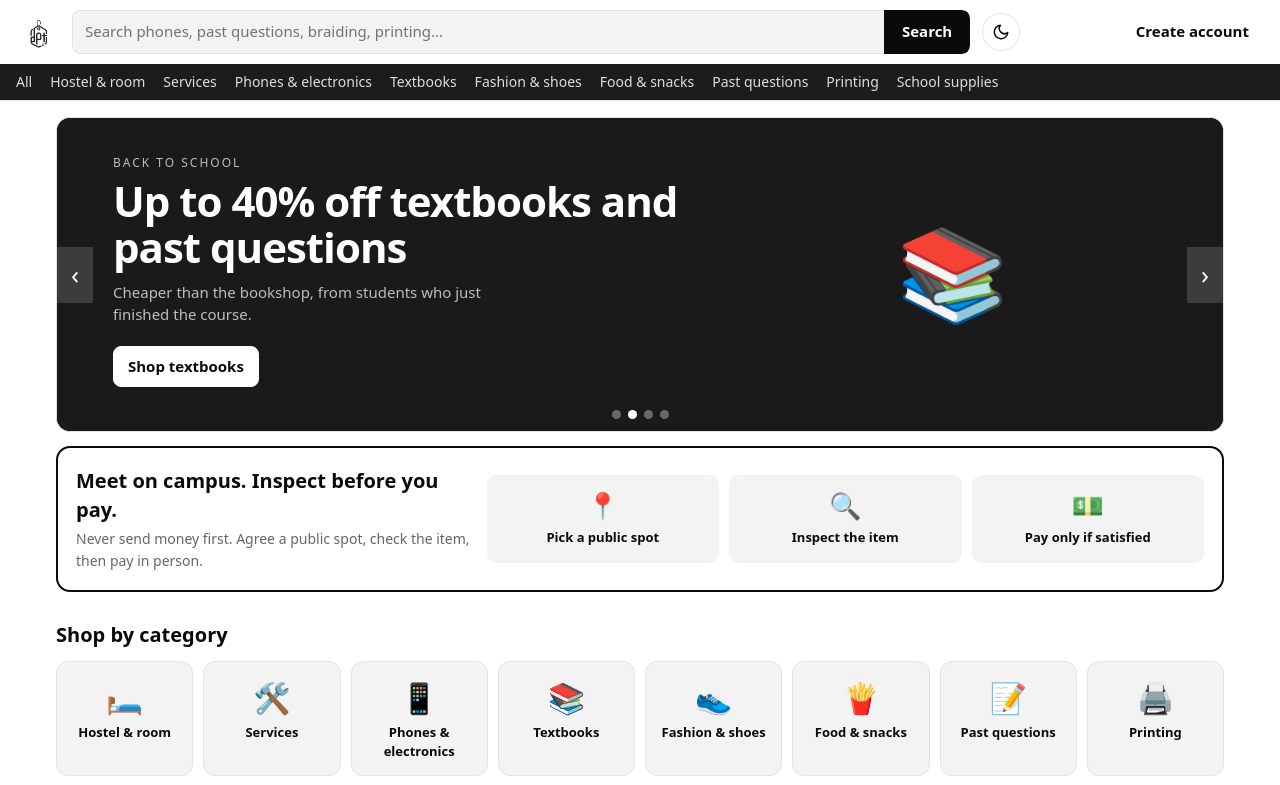
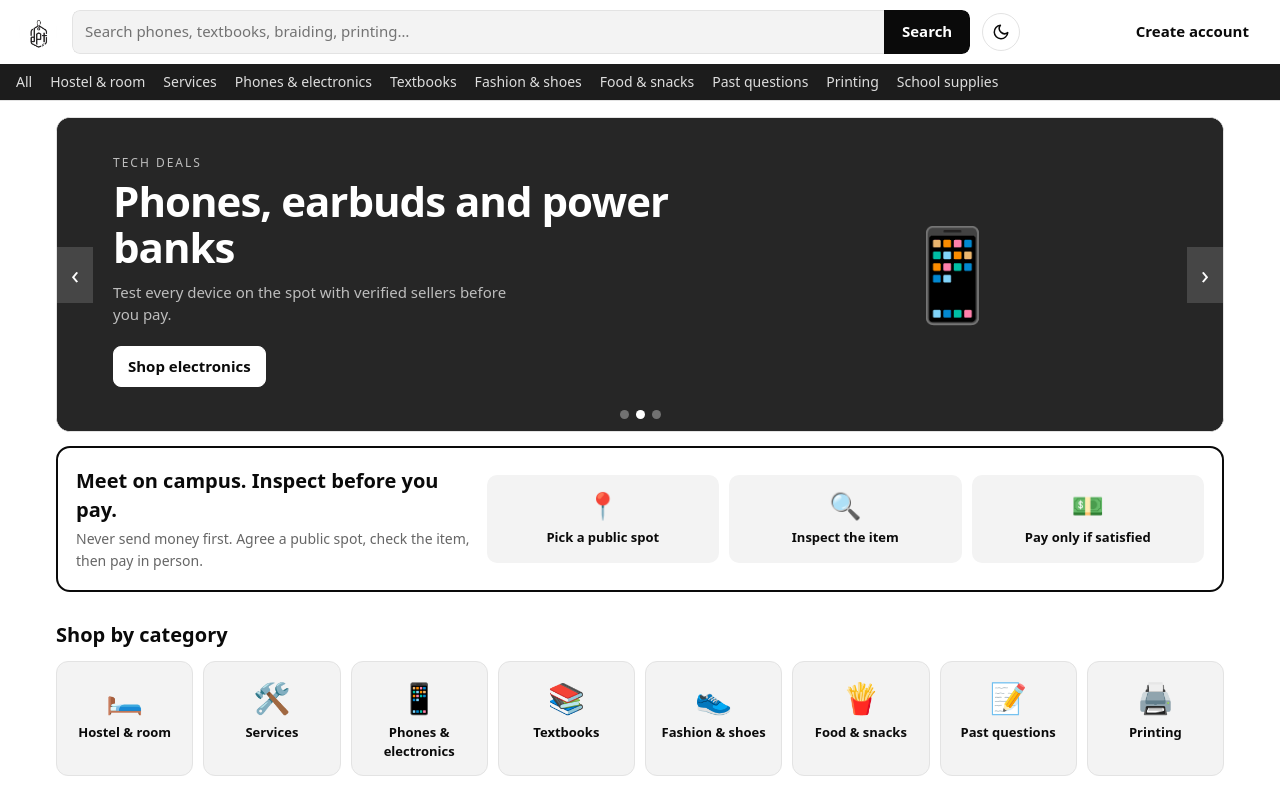
Before and after one commit to emmydigitaltech/desparait_dot_com, a Next.js app: page / in a window 1280 px wide. Shown: the top 785 px of the page. Built offline with nearby package versions, Linux system fonts and the light colour scheme; no server answers; the database is empty.

Commit message:
remove past questions category

```diff
--- a/app/lib/categories.ts
+++ b/app/lib/categories.ts
@@ -6,7 +6,6 @@ export const CATEGORIES = [
   { slug: "textbooks", label: "Textbooks", emoji: "📚" },
   { slug: "fashion", label: "Fashion & shoes", emoji: "👟" },
   { slug: "food", label: "Food & snacks", emoji: "🍟" },
-  { slug: "past-questions", label: "Past questions", emoji: "📝" },
   { slug: "printing", label: "Printing", emoji: "🖨️" },
   { slug: "supplies", label: "School supplies", emoji: "✏️" },
 ] as const;
--- a/components/Header.tsx
+++ b/components/Header.tsx
@@ -52,7 +52,7 @@ export default async function Header() {
         <form action="/browse" className="dp-search" role="search">
           <input
             name="q"
-            placeholder="Search phones, past questions, braiding, printing…"
+            placeholder="Search phones, textbooks, braiding, printing…"
             aria-label="Search listings"
           />
           <button type="submit">Search</button>
--- a/components/HeroCarousel.tsx
+++ b/components/HeroCarousel.tsx
@@ -4,7 +4,6 @@ import { useEffect, useState } from "react";
 
 const SLIDES = [
   { tag: "MEET ON CAMPUS", title: "Meet. Inspect. Then pay.", text: "Every deal happens face to face. Check the item in your hands before a single naira changes hands.", emoji: "🤝", cta: "Create free account", href: "/dashboard", bg: "#0a0a0a" },
-  { tag: "BACK TO SCHOOL", title: "Up to 40% off textbooks and past questions", text: "Cheaper than the bookshop, from students who just finished the course.", emoji: "📚", cta: "Shop textbooks", href: "/browse?cat=textbooks", bg: "#1a1a1a" },
   { tag: "TECH DEALS", title: "Phones, earbuds and power banks", text: "Test every device on the spot with verified sellers before you pay.", emoji: "📱", cta: "Shop electronics", href: "/browse?cat=phones", bg: "#262626" },
   { tag: "CAMPUS SERVICES", title: "Braiding, tutoring and printing", text: "Book trusted services close to your hostel.", emoji: "💇", cta: "Browse services", href: "/browse?cat=services", bg: "#111" },
 ];
```
